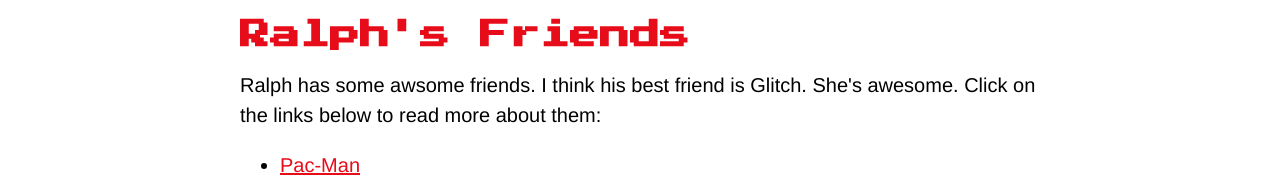
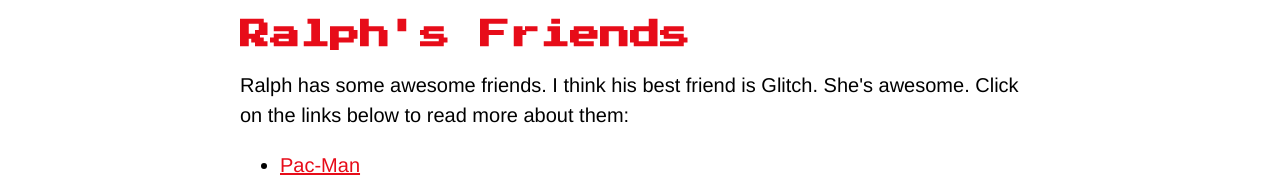
Before and after one commit to ttkb/cartoon-hero, a plain HTML site: page index.html in a window 1280 px wide. Shown: the part 1423-1603 px from the top of the page. Drawn offline with Linux system fonts and the light colour scheme.

Commit message:
Awsome is spelled correclty now

```diff
--- a/index.html
+++ b/index.html
@@ -30,7 +30,7 @@
 
 		<!-- Friends -->
 		<h2>Ralph's Friends</h2>
-		<p>Ralph has some awsome friends. I think his best friend is Glitch. She's awesome. Click on the links below to read more about them:</p>
+		<p>Ralph has some awesome friends. I think his best friend is Glitch. She's awesome. Click on the links below to read more about them:</p>
 		<ul>
 			<li><a target="_blank" href="https://en.wikipedia.org/wiki/Pac-Man">Pac-Man</a></li>
 			<li><a target="_blank" href="https://en.wikipedia.org/wiki/Mario">Mario</a></li>
```
